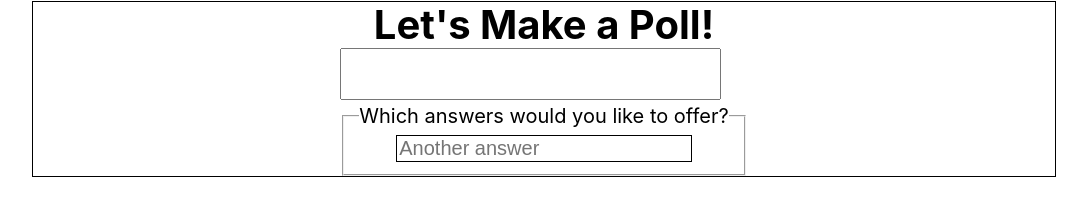
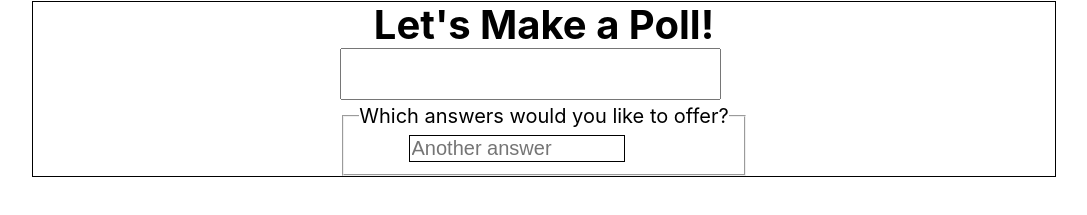
Before and after one commit to adammarostica/poll-app, a React (Create React App) app: page /create in a window 1280 px wide. Shown: the part 311-526 px from the top of the page, without its empty margins (96-1183 px from the left). Built offline with nearby package versions, Linux system fonts and the light colour scheme.

Commit message:
Added keys to CreatePoll

```diff
--- a/src/CreatePoll.js
+++ b/src/CreatePoll.js
@@ -61,10 +61,10 @@ export default function CreatePoll() {
 
           {
             pollOptions.map((option, index) => (
-              <>
+              <div className="poll-option" key={index}>
                 <label className="sr-only" htmlFor={index}>Enter an answer here</label>
-                <input onChange={handleOptionChange} value={option} type="text" name={index} id={index} placeholder="Another answer" />
-              </>
+                <input onChange={handleOptionChange} value={option} name={index} id={index} type="text" placeholder="Another answer" />
+              </div>
             ))
           }
 
```
Also changed, not shown: src/App.js (+9 -0 lines).
